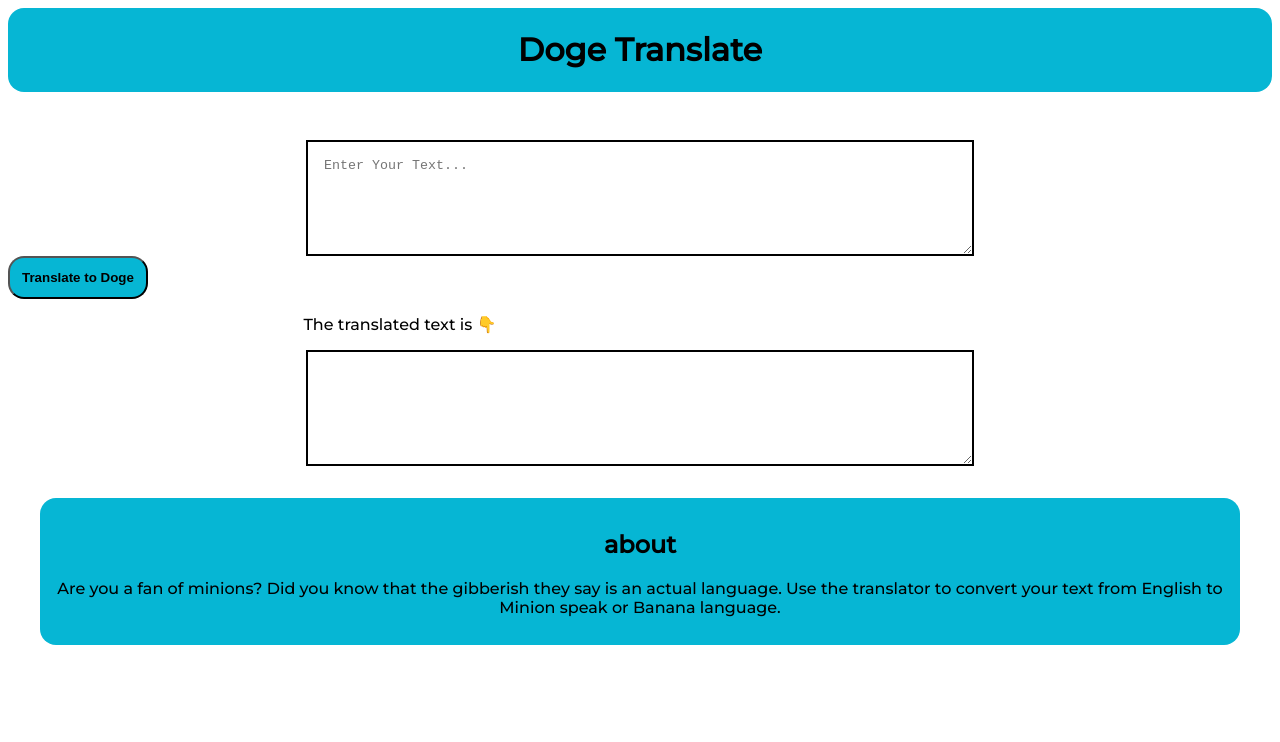
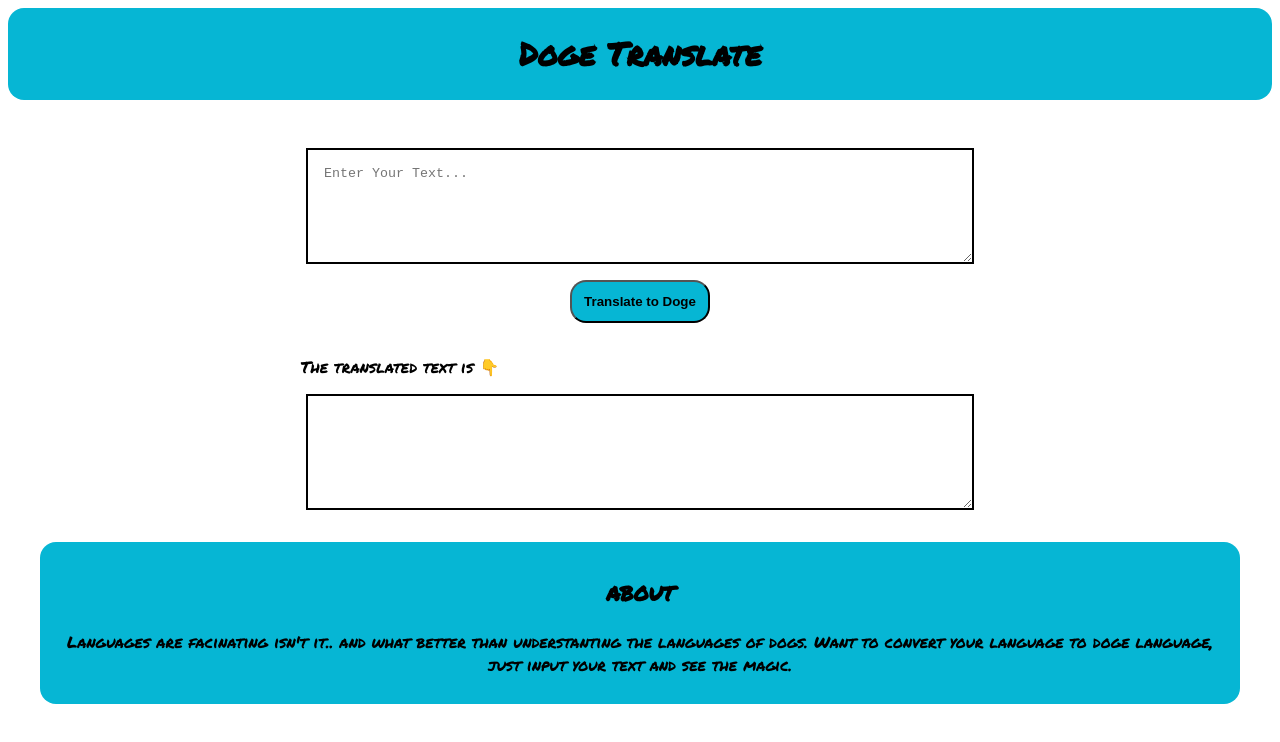
Before and after one commit to Snow-Bull/Doge-translate, a plain HTML site: page index.html in a window 1280 px wide. Drawn offline with Linux system fonts and the light colour scheme.

Commit message:
CSS final changes

```diff
--- a/index.html
+++ b/index.html
@@ -17,16 +17,16 @@
         </div>
     </header>
     <div> <textarea id="txt-input" placeholder="Enter Your Text..."></textarea></div>
-  <div> <button id="btn-translate" align="center">Translate to Doge </button></div>
+    <div class="button" align="center"> <button id="btn-translate">Translate to Doge </button></div>
     <div class="outText">The translated text is 👇</div>
-   <div> <textarea id="txt-output" ></textarea></div>
+    <div> <textarea id="txt-output"></textarea></div>
     <script src="app.js" type="text/javascript"></script>
 
     <footer class="footer">
         <h2 align="center">about</h2>
-       <p align="center">Are you a fan of
-           minions? Did you know that the gibberish they say is an actual language.
-           Use the translator to convert your text from English to Minion speak or Banana language.</p>
+        <p align="center">Languages are facinating isn't it.. and what better than understanting the languages of dogs.
+            Want to convert your language to doge language, just input your text and see the magic.
+        </p>
     </footer>
     <script src="app.js" type="text/javascript"></script>
 </body>
--- a/style.css
+++ b/style.css
@@ -1,7 +1,8 @@
-@import url("https://fonts.googleapis.com/css2?family=Montserrat:wght@500&display=swap");
+@import url('https://fonts.googleapis.com/css2?family=Permanent+Marker&display=swap');
 
 body {
-    font-family: "Montserrat", sans-serif;
+    font-family: 'Permanent Marker', cursive;
+
 }
 
 :root {
@@ -39,6 +40,7 @@ body {
     border-radius: 1rem;
     color: black;
     text-align: center;
+    margin: 1rem;
 
 }
 
@@ -54,6 +56,7 @@ body {
 
 }
 
+
 .outText {
     text-align: center;
     margin: 1rem;
@@ -64,6 +67,6 @@ body {
     background-color: var(--primary-color);
     margin: 2rem;
     border-radius: 1rem;
-    padding:0.75rem;
-    color:black;
+    padding: 0.75rem;
+    color: black;
 }
```
Lines whose indentation alone changed are shown as unchanged.
